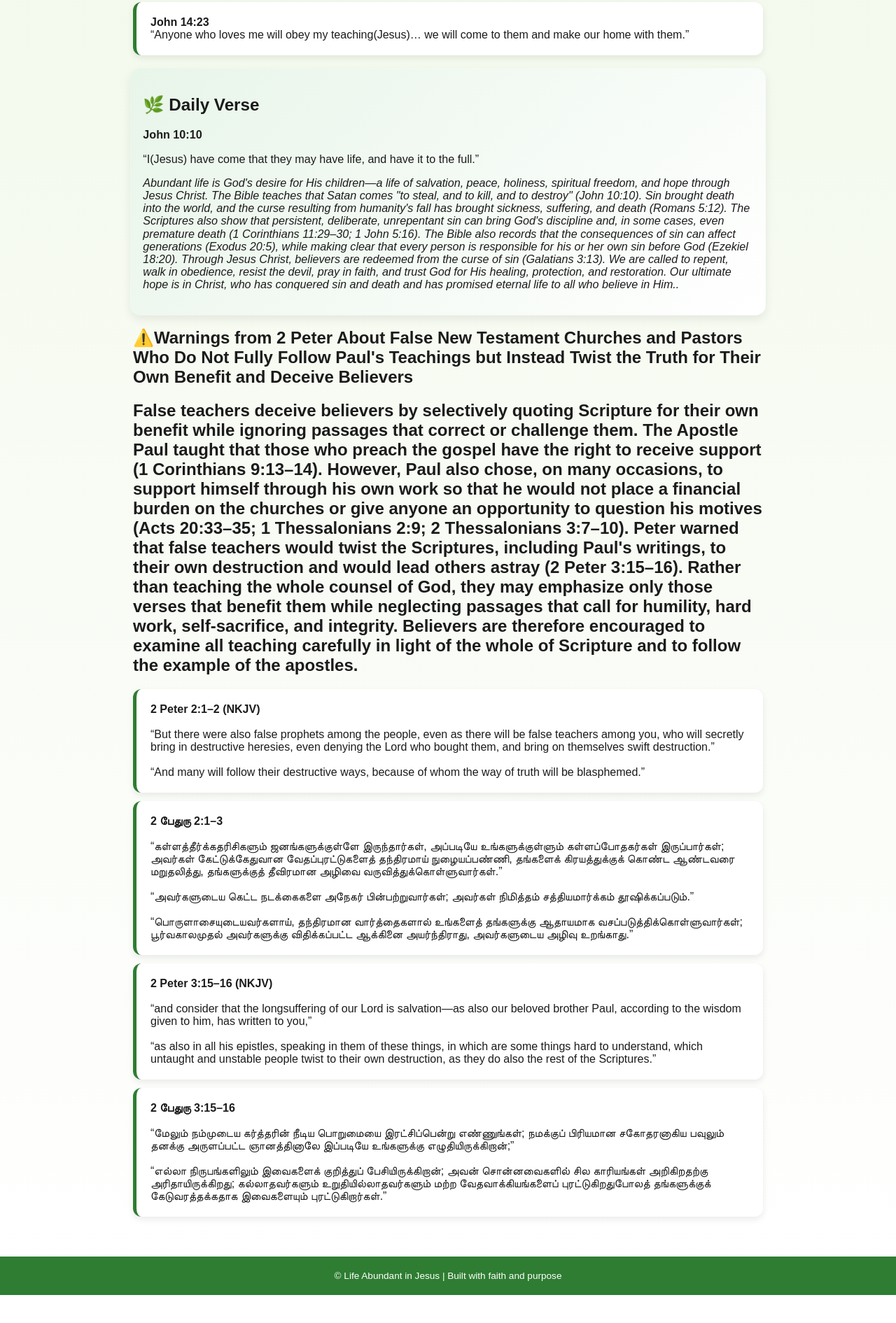
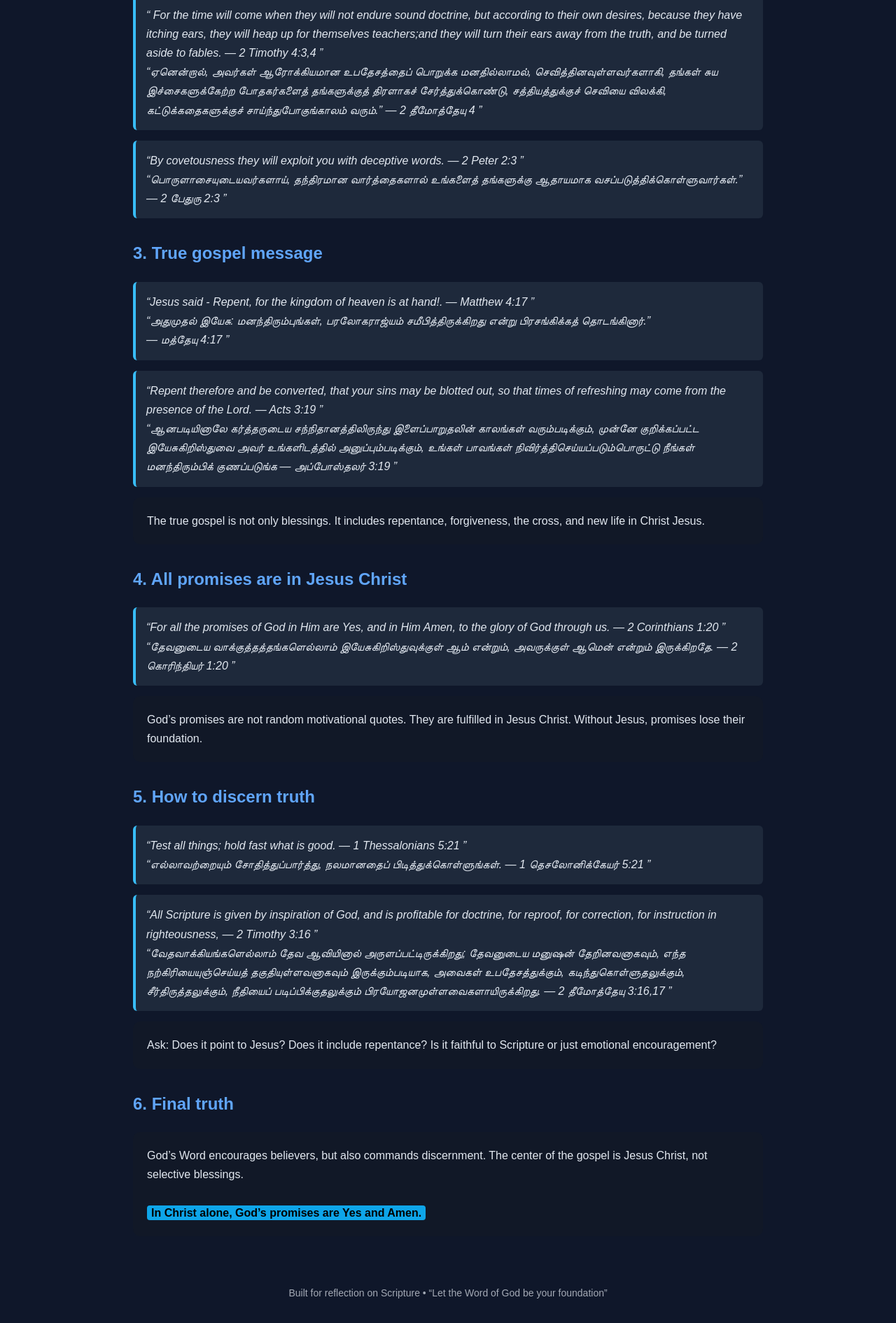
Before and after one commit to GospelFeed/Abundant_life-, a plain HTML site: page index.html in a window 1280 px wide. Shown: the part 438-2329 px from the top of the page at 70% size. Before the commit the page ends 2289 px from the top, so only its background shows below. Drawn offline with Linux system fonts and the light colour scheme.

Commit message:
Add files via upload

```diff
--- a/index.html
+++ b/index.html
@@ -3,241 +3,176 @@
 <head>
 <meta charset="UTF-8">
 <meta name="viewport" content="width=device-width, initial-scale=1.0">
-<title>Life Abundant in Jesus</title>
+<title>Test</title>
 
 <style>
-/* ===== Base ===== */
     body {
+        font-family: Arial, sans-serif;
         margin: 0;
-  font-family: Arial, sans-serif;
-  background: linear-gradient(180deg, #f1f8e9, #ffffff);
-  color: #1b1b1b;
-  overflow-x: hidden;
+        background: #0f172a;
+        color: #e2e8f0;
+        line-height: 1.7;
     }
 
-/* ===== Header ===== */
     header {
-  background: linear-gradient(135deg, #2e7d32, #1b5e20);
-  color: white;
+        background: linear-gradient(135deg, #1e3a8a, #0f172a);
+        padding: 40px 20px;
         text-align: center;
-  padding: 30px 15px;
-  animation: fadeDown 1s ease;
     }
 
     header h1 {
-  margin: 0;
-  font-size: 1.8rem;
+        font-size: 28px;
+        margin-bottom: 10px;
     }
 
     header p {
-  margin-top: 8px;
-  font-size: 0.95rem;
-  opacity: 0.9;
+        opacity: 0.85;
     }
 
-/* ===== Nav ===== */
-nav {
-  display: flex;
-  justify-content: space-around;
-  background: #1b5e20;
-  padding: 10px 5px;
-  position: sticky;
-  top: 0;
-  z-index: 10;
-}
-
-nav a {
-  color: white;
-  text-decoration: none;
-  font-size: 0.85rem;
-  transition: 0.3s;
-}
-
-nav a:hover {
-  transform: scale(1.1);
-  color: #c8e6c9;
-}
-
-/* ===== Container ===== */
-.container {
-  padding: 15px;
+    section {
+        padding: 25px 20px;
         max-width: 900px;
         margin: auto;
     }
 
-/* ===== Verse Cards ===== */
-.verse-card {
-  background: white;
-  margin: 12px 0;
-  padding: 15px;
-  border-radius: 12px;
-  border-left: 5px solid #2e7d32;
-  box-shadow: 0 4px 10px rgba(0,0,0,0.08);
-  opacity: 0;
-  transform: translateY(20px);
-  animation: fadeUp 0.8s ease forwards;
+    h2 {
+        color: #60a5fa;
+        margin-top: 30px;
     }
 
-.verse-card:nth-child(1) { animation-delay: 0.2s; }
-.verse-card:nth-child(2) { animation-delay: 0.4s; }
-.verse-card:nth-child(3) { animation-delay: 0.6s; }
-
-/* ===== Daily Verse ===== */
-.daily {
-  margin-top: 20px;
-  padding: 18px;
-  border-radius: 14px;
-  background: linear-gradient(135deg, #e8f5e9, #ffffff);
-  box-shadow: 0 6px 14px rgba(0,0,0,0.08);
-  animation: pulse 3s infinite;
+    .verse {
+        background: #1e293b;
+        padding: 15px;
+        border-left: 4px solid #38bdf8;
+        margin: 15px 0;
+        border-radius: 6px;
+        font-style: italic;
     }
 
-/* ===== Footer ===== */
+    .highlight {
+        background: #0ea5e9;
+        color: black;
+        padding: 2px 6px;
+        border-radius: 4px;
+        font-weight: bold;
+    }
+
     footer {
         text-align: center;
-  padding: 20px;
-  margin-top: 30px;
-  background: #2e7d32;
-  color: white;
-  font-size: 0.85rem;
+        padding: 30px;
+        font-size: 14px;
+        opacity: 0.7;
     }
 
-/* ===== Animations ===== */
-@keyframes fadeUp {
-  to {
-    opacity: 1;
-    transform: translateY(0);
-  }
+    .card {
+        background: #111827;
+        padding: 20px;
+        margin: 15px 0;
+        border-radius: 10px;
     }
 
-@keyframes fadeDown {
-  from {
-    opacity: 0;
-    transform: translateY(-20px);
-  }
-  to {
-    opacity: 1;
-    transform: translateY(0);
-  }
-}
-
-@keyframes pulse {
-  0% { transform: scale(1); }
-  50% { transform: scale(1.02); }
-  100% { transform: scale(1); }
-}
-
-/* ===== Responsive ===== */
-@media (min-width: 768px) {
-  header h1 {
-    font-size: 2.4rem;
-  }
-
-  nav a {
-    font-size: 1rem;
-  }
-
-  .verse-card {
-    padding: 20px;
-  }
-}
 </style>
 </head>
 
 <body>
 
 <header>
-  <h1>Life Abundant in Jesus</h1>
-  <p>Discover hope, truth, and fullness of life in God’s Word</p>
+    <h1>"July Month Promise" – Discernment of Teachings in Jesus Christ</h1>
+    <p>Testing messages, promises, and prophecy by the Word of God</p>
 </header>
 
-<nav>
-  <a href="#">Home</a>
- </nav>
+<section>
 
-<div class="container">
-
-  <h2>📖 Teachings from the Gospel of John</h2>
-
-  <div class="verse-card">
-    <strong>John 10:10</strong><br>
-    “I(Jesus) have come that they may have life, and have it to the full.”
+    <h2>1. Are “Promise of the Month” teachings real prophecy?</h2>
+    <div class="card">
+        Many churches share monthly "promise" verses or selected passages, but simply remembering a verse at the beginning of the month without understanding and not obeying Gospel's brings little lasting change..
     </div>
 
-  <div class="verse-card">
-    <strong>John 14:15</strong><br>
-    “If you love me(Jesus), keep my commands.(found in gospels Matthew, Mark, Luke, John)”
+    <div class="verse">
+        “ For the time will come when they will not endure sound doctrine, but according to their own desires, because they have itching ears, they will heap up for themselves teachers;and they will turn their ears away from the truth,           and be turned aside to fables.
+       — 2 Timothy 4:3,4 ”<br>
+        “ஏனென்றால், அவர்கள் ஆரோக்கியமான உபதேசத்தைப் பொறுக்க மனதில்லாமல், செவித்தினவுள்ளவர்களாகி, தங்கள் சுய இச்சைகளுக்கேற்ற போதகர்களைத் தங்களுக்குத் திரளாகச் சேர்த்துக்கொண்டு,
+         சத்தியத்துக்குச் செவியை விலக்கி, கட்டுக்கதைகளுக்குச் சாய்ந்துபோகுங்காலம் வரும்.”
+       — 2 தீமோத்தேயு 4 ”<br>
     </div>
 
-  <div class="verse-card">
-    <strong>John 14:23</strong><br>
-    “Anyone who loves me will obey my teaching(Jesus)… we will come to them and make our home with them.”
+    <div class="verse">
+        “By covetousness they will exploit you with deceptive words.
+        — 2 Peter 2:3 ”<br>
+         “பொருளாசையுடையவர்களாய், தந்திரமான வார்த்தைகளால் உங்களைத் தங்களுக்கு ஆதாயமாக வசப்படுத்திக்கொள்ளுவார்கள்.”
+         — 2 பேதுரு  2:3 ”<br>
     </div>
 
-  <div class="daily">
-    <h2>🌿 Daily Verse</h2>
-    <p><strong>John 10:10</strong></p>
-    <p>“I(Jesus) have come that they may have life, and have it to the full.”</p>
-    <p><em>Abundant life is God's desire for His children—a life of salvation, peace, holiness, spiritual freedom, and hope through Jesus Christ.
+    <h2>3. True gospel message</h2>
 
-The Bible teaches that Satan comes "to steal, and to kill, and to destroy" (John 10:10). Sin brought death into the world, and the curse resulting from humanity's fall has brought sickness, suffering, and death (Romans 5:12).
-
-The Scriptures also show that persistent, deliberate, unrepentant sin can bring God's discipline and, in some cases, even premature death (1 Corinthians 11:29–30; 1 John 5:16). The Bible also records that the consequences of sin can affect generations (Exodus 20:5), while making clear that every person is responsible for his or her own sin before God (Ezekiel 18:20).
-
-Through Jesus Christ, believers are redeemed from the curse of sin (Galatians 3:13). We are called to repent, walk in obedience, resist the devil, pray in faith, and trust God for His healing, protection, and restoration.
-
-Our ultimate hope is in Christ, who has conquered sin and death and has promised eternal life to all who believe in Him..</em></p>
-  </div>
-<h2>⚠️Warnings from 2 Peter About False New Testament Churches and Pastors Who Do Not Fully Follow Paul's Teachings but Instead Twist the Truth for Their Own Benefit and Deceive Believers </h2>
-
-<h2>False teachers deceive believers by selectively quoting Scripture for their own benefit while ignoring passages that correct or challenge them. The Apostle Paul taught that those who preach the gospel have the right to receive support (1 Corinthians 9:13–14). However, Paul also chose, on many occasions, to support himself through his own work so that he would not place a financial burden on the churches or give anyone an opportunity to question his motives (Acts 20:33–35; 1 Thessalonians 2:9; 2 Thessalonians 3:7–10).
-
-Peter warned that false teachers would twist the Scriptures, including Paul's writings, to their own destruction and would lead others astray (2 Peter 3:15–16). Rather than teaching the whole counsel of God, they may emphasize only those verses that benefit them while neglecting passages that call for humility, hard work, self-sacrifice, and integrity. Believers are therefore encouraged to examine all teaching carefully in light of the whole of Scripture and to follow the example of the apostles.</h2>
-
-<!-- 2 Peter 2:1–2 -->
-<div class="verse-card">
-  <strong>2 Peter 2:1–2 (NKJV)</strong><br><br>
-
-  “But there were also false prophets among the people, even as there will be false teachers among you,
-  who will secretly bring in destructive heresies, even denying the Lord who bought them, and bring on themselves swift destruction.”<br><br>
-
-  “And many will follow their destructive ways, because of whom the way of truth will be blasphemed.”
+    <div class="verse">
+        “Jesus said - Repent, for the kingdom of heaven is at hand!.
+        — Matthew 4:17 ”<br>
+         “அதுமுதல் இயேசு: மனந்திரும்புங்கள், பரலோகராஜ்யம் சமீபித்திருக்கிறது என்று பிரசங்கிக்கத் தொடங்கினார்.”<br>
+        — மத்தேயு 4:17 ”<br>
     </div>
 
-<div class="verse-card">
-  <strong>2 பேதுரு 2:1–3 </strong><br><br>
-
-  “கள்ளத்தீர்க்கதரிசிகளும் ஜனங்களுக்குள்ளே இருந்தார்கள், அப்படியே உங்களுக்குள்ளும் கள்ளப்போதகர்கள் இருப்பார்கள்; அவர்கள் கேட்டுக்கேதுவான வேதப்புரட்டுகளைத் தந்திரமாய் நுழையப்பண்ணி, தங்களைக் கிரயத்துக்குக் கொண்ட ஆண்டவரை மறுதலித்து, தங்களுக்குத் தீவிரமான அழிவை வருவித்துக்கொள்ளுவார்கள்.”<br><br>
-
-  “அவர்களுடைய கெட்ட நடக்கைகளை அநேகர் பின்பற்றுவார்கள்; அவர்கள் நிமித்தம் சத்தியமார்க்கம் தூஷிக்கப்படும்.”<br><br>
- “பொருளாசையுடையவர்களாய், தந்திரமான வார்த்தைகளால் உங்களைத் தங்களுக்கு ஆதாயமாக வசப்படுத்திக்கொள்ளுவார்கள்; பூர்வகாலமுதல் அவர்களுக்கு விதிக்கப்பட்ட ஆக்கினை அயர்ந்திராது, அவர்களுடைய அழிவு உறங்காது.”
+    <div class="verse">
+        “Repent therefore and be converted, that your sins may be blotted out, so that times of refreshing may come from the presence of the Lord.
+        — Acts 3:19 ”<br>
+         “ஆனபடியினாலே கர்த்தருடைய சந்நிதானத்திலிருந்து இளைப்பாறுதலின் காலங்கள் வரும்படிக்கும், முன்னே குறிக்கப்பட்ட இயேசுகிறிஸ்துவை அவர் உங்களிடத்தில் அனுப்பும்படிக்கும்,
+உங்கள் பாவங்கள் நிவிர்த்திசெய்யப்படும்பொருட்டு நீங்கள் மனந்திரும்பிக் குணப்படுங்க
+         — அப்போஸ்தலர் 3:19 ”<br>
 
     </div>
 
-
-<!-- 2 Peter 3:15–16 -->
-<div class="verse-card">
-  <strong>2 Peter 3:15–16 (NKJV)</strong><br><br>
-
-  “and consider that the longsuffering of our Lord is salvation—as also our beloved brother Paul,
-  according to the wisdom given to him, has written to you,”<br><br>
-
-  “as also in all his epistles, speaking in them of these things, in which are some things hard to understand,
-  which untaught and unstable people twist to their own destruction, as they do also the rest of the Scriptures.”
+    <div class="card">
+        The true gospel is not only blessings. It includes repentance, forgiveness, the cross, and new life in Christ Jesus.
     </div>
 
-<div class="verse-card">
-  <strong>2 பேதுரு 3:15–16 </strong><br><br>
+    <h2>4. All promises are in Jesus Christ</h2>
 
-  “மேலும் நம்முடைய கர்த்தரின் நீடிய பொறுமையை இரட்சிப்பென்று எண்ணுங்கள்; நமக்குப் பிரியமான சகோதரனாகிய பவுலும் தனக்கு அருளப்பட்ட ஞானத்தினாலே இப்படியே உங்களுக்கு எழுதியிருக்கிறான்;”<br><br>
+    <div class="verse">
+        “For all the promises of God in Him are Yes, and in Him Amen, to the glory of God through us.
+        — 2 Corinthians 1:20 ”<br>
+          “தேவனுடைய வாக்குத்தத்தங்களெல்லாம் இயேசுகிறிஸ்துவுக்குள் ஆம் என்றும், அவருக்குள் ஆமென் என்றும் இருக்கிறதே.
+        — 2 கொரிந்தியர் 1:20 ”<br>
+    </div>
 
-  “எல்லா நிருபங்களிலும் இவைகளைக் குறித்துப் பேசியிருக்கிறான்; அவன் சொன்னவைகளில் சில காரியங்கள் அறிகிறதற்கு அரிதாயிருக்கிறது; கல்லாதவர்களும் உறுதியில்லாதவர்களும் மற்ற வேதவாக்கியங்களைப் புரட்டுகிறதுபோலத் தங்களுக்குக் கேடுவரத்தக்கதாக இவைகளையும் புரட்டுகிறார்கள்.”
+    <div class="card">
+        God’s promises are not random motivational quotes. They are fulfilled in Jesus Christ. Without Jesus, promises lose their foundation.
     </div>
+
+    <h2>5. How to discern truth</h2>
+
+    <div class="verse">
+        “Test all things; hold fast what is good.
+        — 1 Thessalonians 5:21 ”<br>
+        “எல்லாவற்றையும் சோதித்துப்பார்த்து, நலமானதைப் பிடித்துக்கொள்ளுங்கள்.
+        — 1 தெசலோனிக்கேயர் 5:21 ”<br>
+    </div>
+
+    <div class="verse">
+        “All Scripture is given by inspiration of God, and is profitable for doctrine, for reproof, for correction, for instruction in righteousness,
+        — 2 Timothy 3:16 ”<br>
+        “வேதவாக்கியங்களெல்லாம் தேவ ஆவியினால் அருளப்பட்டிருக்கிறது; தேவனுடைய மனுஷன் தேறினவனாகவும், எந்த நற்கிரியையுஞ்செய்யத் தகுதியுள்ளவனாகவும் இருக்கும்படியாக,
+         அவைகள் உபதேசத்துக்கும், கடிந்துகொள்ளுதலுக்கும், சீர்திருத்தலுக்கும், நீதியைப் படிப்பிக்குதலுக்கும் பிரயோஜனமுள்ளவைகளாயிருக்கிறது.
+        — 2 தீமோத்தேயு 3:16,17 ”<br>
+
 
     </div>
 
+    <div class="card">
+        Ask: Does it point to Jesus? Does it include repentance? Is it faithful to Scripture or just emotional encouragement?
+    </div>
+
+    <h2>6. Final truth</h2>
+
+    <div class="card">
+        God’s Word encourages believers, but also commands discernment. The center of the gospel is Jesus Christ, not selective blessings.<br><br>
+
+        <span class="highlight">In Christ alone, God’s promises are Yes and Amen.</span>
+    </div>
+
+</section>
+
 <footer>
-  © Life Abundant in Jesus | Built with faith and purpose
+    Built for reflection on Scripture • “Let the Word of God be your foundation”
 </footer>
 
 </body>
```
Also changed, not shown: Abundant Life.html (added, +244 -0 lines). Lines whose indentation alone changed are shown as unchanged.
